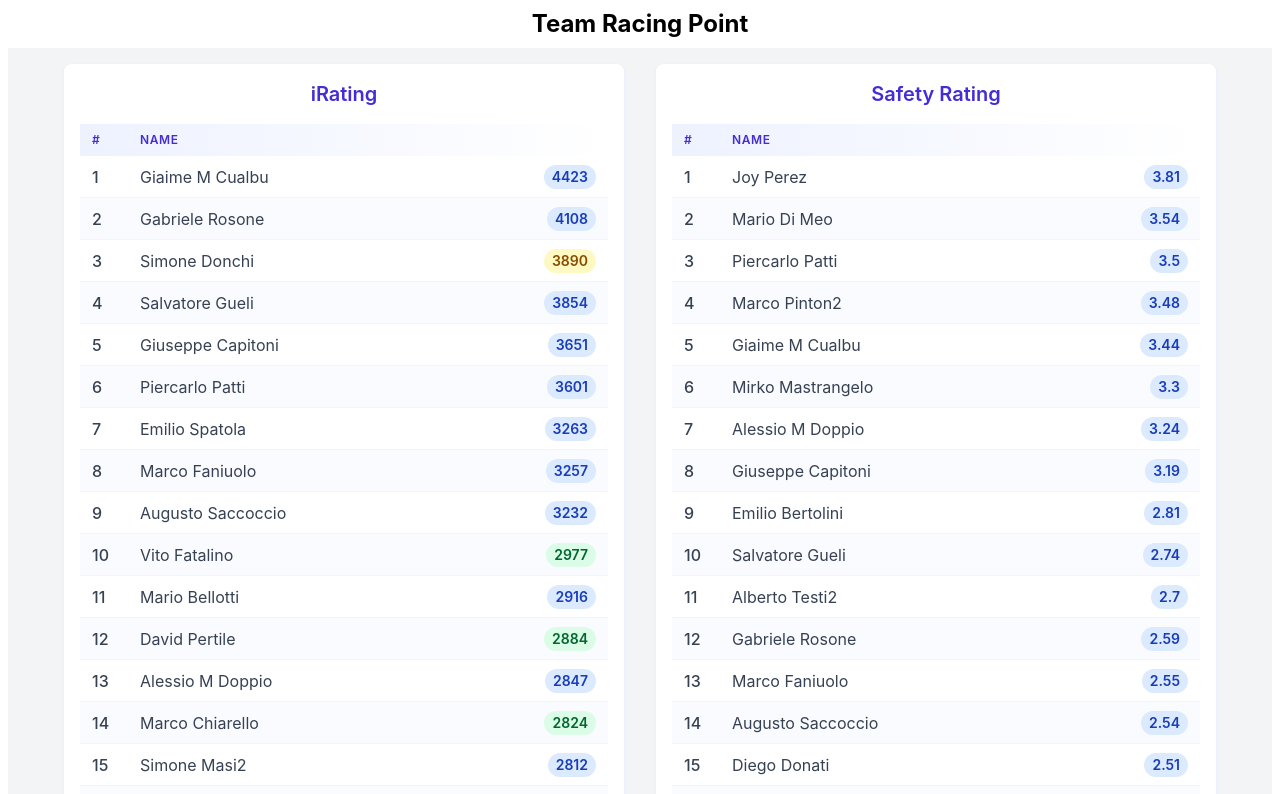
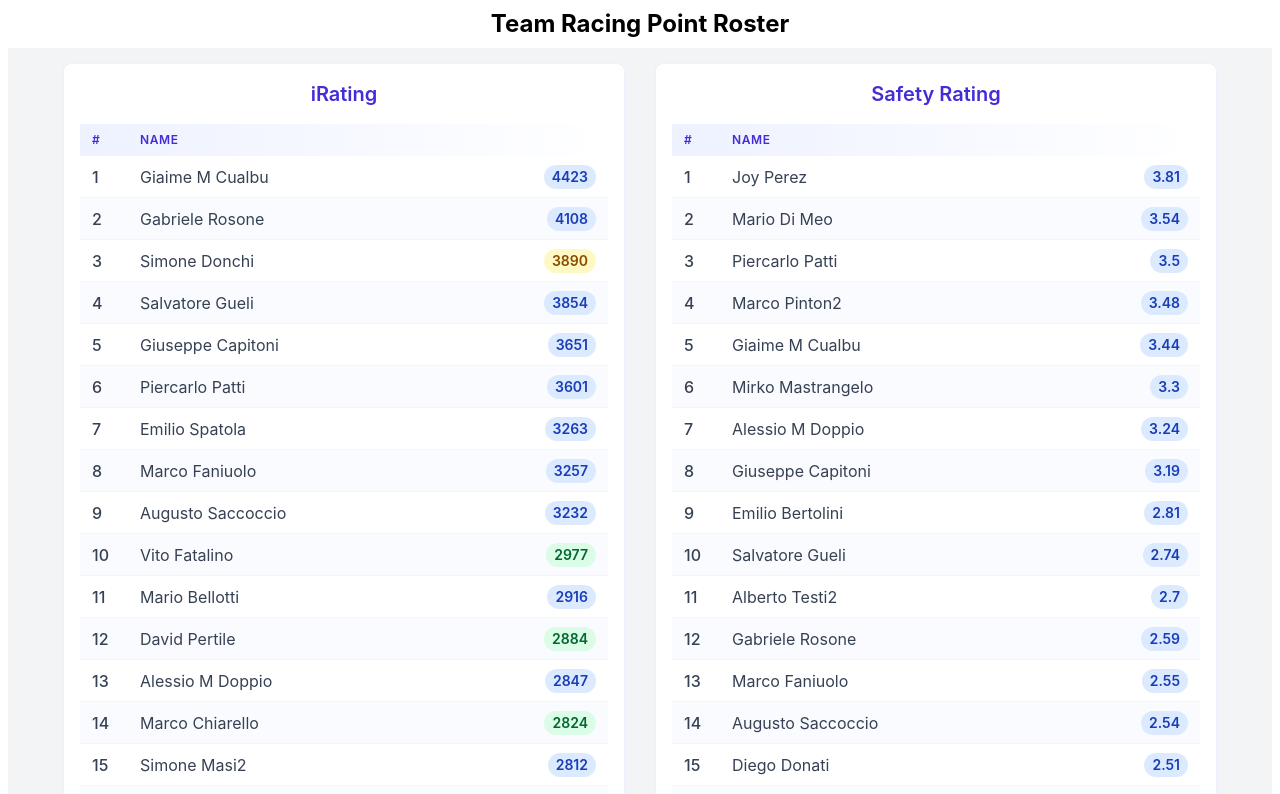
Before and after one commit to emilioSp/trp, a React (Vite) app: page / in a window 1280 px wide. Shown: the top 794 px of the page. Built offline with nearby package versions, Linux system fonts and the light colour scheme.

Commit message:
chore: change page title

```diff
--- a/src/App.tsx
+++ b/src/App.tsx
@@ -30,7 +30,7 @@ function App() {
 
 	return (
 		<>
-			<h1 className="text-2xl font-bold text-center mb-2">Team Racing Point</h1>
+			<h1 className="text-2xl font-bold text-center mb-2">Team Racing Point Roster</h1>
 			<div className="min-h-screen bg-gray-100 p-4">
 				<div className="max-w-6xl mx-auto">
 					{/* center the grid on the page */}
```
